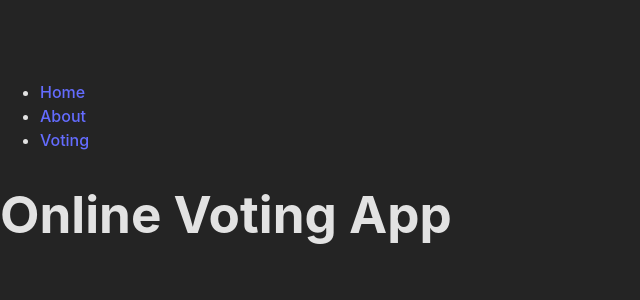
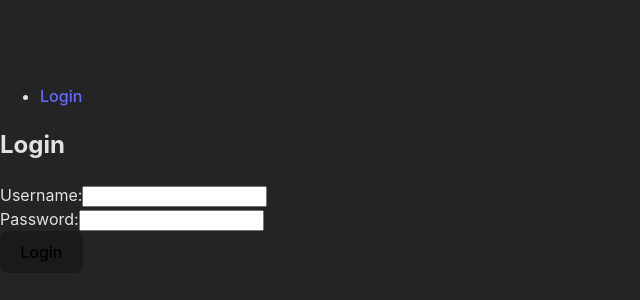
Before and after one commit to jdgonzalez03/e-democracia, a React (Vite) app: page / in a window 1280 px wide. Shown: the part 230-530 px from the top of the page, without its empty margins (0-640 px from the left). Built offline with nearby package versions, Linux system fonts and the light colour scheme.

Commit message:
add login function

```diff
--- a/src/App.jsx
+++ b/src/App.jsx
@@ -1,13 +1,36 @@
-import { Routes, Route, Link } from "react-router-dom";
+/* eslint-disable no-unused-vars */
+import { useState } from "react";
+import { Router, Routes, Route, Link } from "react-router-dom";
 import { Home } from "./components/Home";
 import { About } from "./components/About";
 import { Voting } from "./components/Voting";
+import { Login } from "./components/Login";
 
 const App = () => {
+  const [isAuthenticated, setIsAuthenticated] = useState(false);
+  const [user, setUser] = useState("");
+
+  const handleLogin = (username) => {
+    setIsAuthenticated(true);
+    setUser(username);
+  };
+
+  const handleLogout = () => {
+    setIsAuthenticated(false);
+    setUser("");
+  };
+
   return (
+    <div>
       <div>
         <nav>
           <ul>
+            {!isAuthenticated ? (
+              <li>
+                <Link to="/login">Login</Link>
+              </li>
+            ) : (
+              <>
                 <li>
                   <Link to="/">Home</Link>
                 </li>
@@ -17,14 +40,37 @@ const App = () => {
                 <li>
                   <Link to="/voting">Voting</Link>
                 </li>
+                <li>
+                  <button onClick={handleLogout}>Logout</button>
+                </li>
+              </>
+            )}
           </ul>
         </nav>
         <Routes>
-        <Route path="/" element={<Home />} />
-        <Route path="/about" element={<About />} />
-        <Route path="/voting" element={<Voting />} />
+          <Route
+            path="/"
+            element={
+              isAuthenticated ? <Home /> : <Login onLogin={handleLogin} />
+            }
+          />
+          <Route
+            path="/about"
+            element={
+              isAuthenticated ? <About /> : <Login onLogin={handleLogin} />
+            }
+          />
+          <Route
+            path="/voting"
+            element={
+              isAuthenticated ? <Voting /> : <Login onLogin={handleLogin} />
+            }
+          />
+          <Route path="/login" element={<Login onLogin={handleLogin} />} />
         </Routes>
+      </div>
     </div>
   );
 };
+
 export default App;
--- /dev/null
+++ b/src/components/Login.jsx
@@ -0,0 +1,52 @@
+/* eslint-disable react/prop-types */
+import { useState } from "react";
+import usersData from "../constants/users.json";
+
+export const Login = ({ onLogin }) => {
+  const [username, setUsername] = useState("");
+  const [password, setPassword] = useState("");
+  const [error, setError] = useState("");
+
+  const handleSubmit = (e) => {
+    e.preventDefault();
+
+    // Validar usuario
+    const user = usersData.find(
+      (u) => u.username === username && u.password === password
+    );
+
+    if (user) {
+      onLogin(username);
+    } else {
+      setError("Invalid username or password");
+    }
+  };
+
+  return (
+    <div>
+      <h2>Login</h2>
+      <form onSubmit={handleSubmit}>
+        <div>
+          <label htmlFor="username">Username:</label>
+          <input
+            type="text"
+            id="username"
+            value={username}
+            onChange={(e) => setUsername(e.target.value)}
+          />
+        </div>
+        <div>
+          <label htmlFor="password">Password:</label>
+          <input
+            type="password"
+            id="password"
+            value={password}
+            onChange={(e) => setPassword(e.target.value)}
+          />
+        </div>
+        {error && <p style={{ color: "red" }}>{error}</p>}
+        <button type="submit">Login</button>
+      </form>
+    </div>
+  );
+};
--- a/src/components/VotingForm.jsx
+++ b/src/components/VotingForm.jsx
@@ -2,7 +2,7 @@
 
 import { useState } from "react";
 import Candidate from "./Candidate";
-import candidatesData from "../candidates.json";
+import candidatesData from "../constants/candidates.json";
 
 export const VotingForm = ({ onVote }) => {
   const [selectedCandidate, setSelectedCandidate] = useState("");
--- /dev/null
+++ b/src/constants/users.json
@@ -0,0 +1,42 @@
+[
+  {
+    "username": "user1",
+    "password": "password1"
+  },
+  {
+    "username": "user2",
+    "password": "password2"
+  },
+  {
+    "username": "user3",
+    "password": "password3"
+  },
+  {
+    "username": "user4",
+    "password": "password4"
+  },
+  {
+    "username": "user5",
+    "password": "password5"
+  },
+  {
+    "username": "user6",
+    "password": "password6"
+  },
+  {
+    "username": "user7",
+    "password": "password7"
+  },
+  {
+    "username": "user8",
+    "password": "password8"
+  },
+  {
+    "username": "user9",
+    "password": "password9"
+  },
+  {
+    "username": "user10",
+    "password": "password10"
+  }
+]
```
Also changed, not shown: src/constants/candidates.json (renamed from src/candidates.json). Lines whose indentation alone changed are shown as unchanged.
